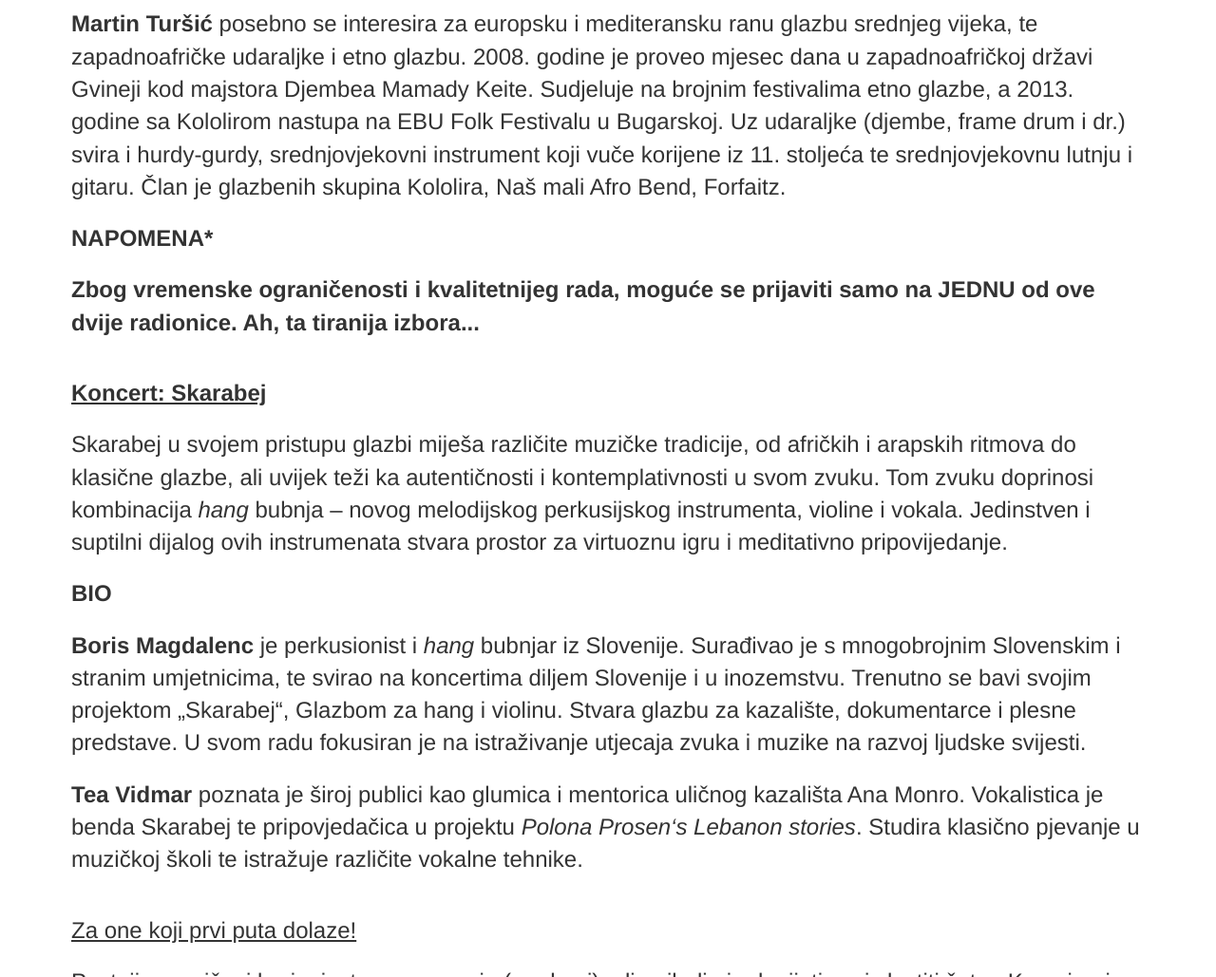
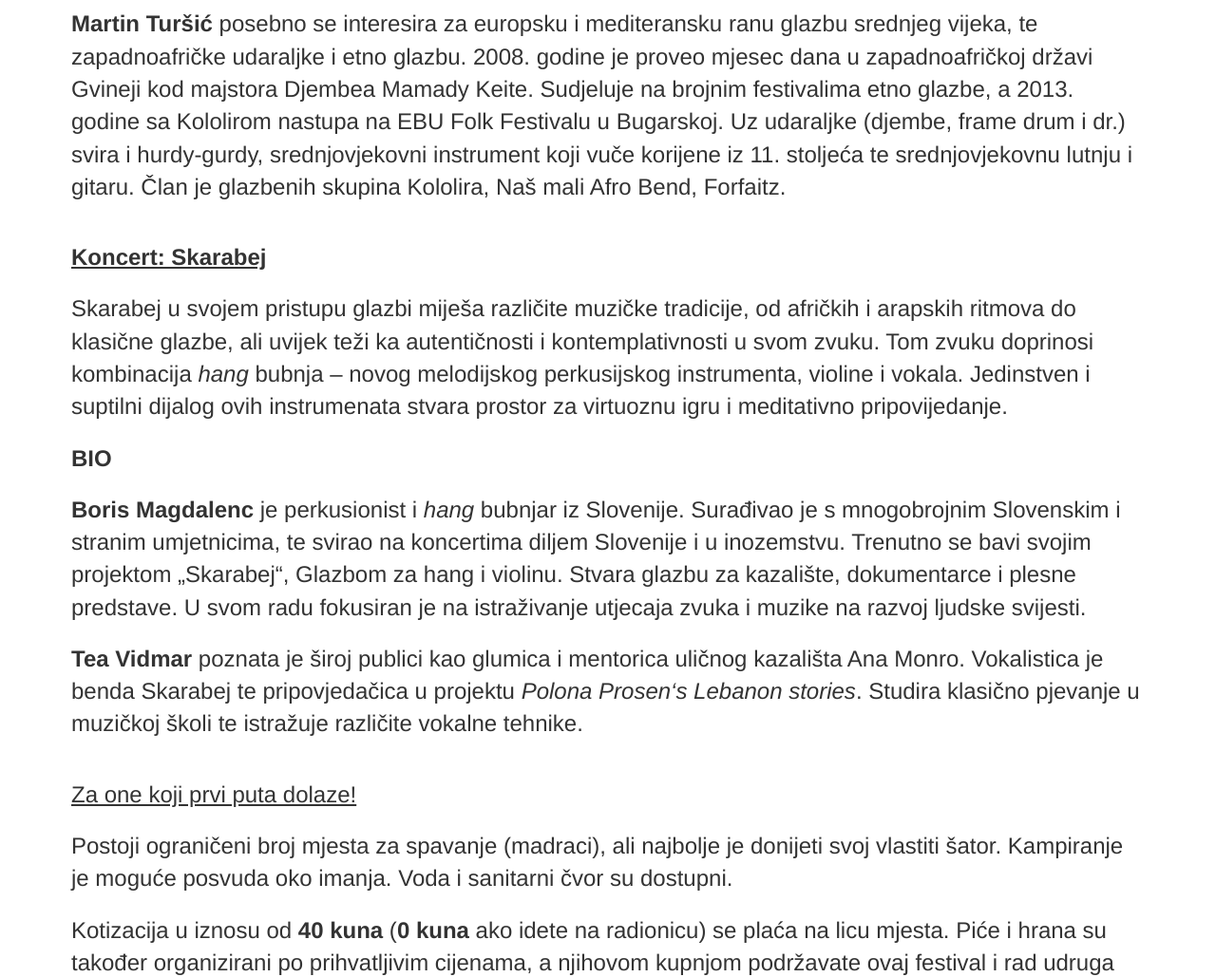
Before and after one commit to sretnoetno/sretnoetnofest, a plain HTML site: page index.html in a window 1280 px wide. Shown: the part 3931-4960 px from the top of the page at 95% size. Drawn offline with nearby package versions, Linux system fonts and the light colour scheme.

Commit message:
Izbacio NAPOMENU o istovremenosti radionica.

```diff
--- a/index.html
+++ b/index.html
@@ -105,10 +105,6 @@
 
 <p><b>Martin Turšić</b> posebno se interesira za europsku i mediteransku ranu glazbu srednjeg vijeka, te zapadnoafričke udaraljke i etno glazbu. 2008. godine je proveo mjesec dana u zapadnoafričkoj državi Gvineji kod majstora Djembea Mamady Keite. Sudjeluje na brojnim festivalima etno glazbe, a 2013. godine sa Kololirom nastupa na EBU Folk Festivalu u Bugarskoj. Uz udaraljke (djembe, frame drum i dr.) svira i hurdy-gurdy, srednjovjekovni instrument koji vuče korijene iz 11. stoljeća te srednjovjekovnu lutnju i gitaru. Član je glazbenih skupina Kololira, Naš mali Afro Bend, Forfaitz.</p>
 
-<p><b>NAPOMENA*</b></p>
-
-<p><b>Zbog vremenske ograničenosti i kvalitetnijeg rada, moguće se prijaviti samo na JEDNU od ove dvije radionice. Ah, ta tiranija izbora...</b></p>
-
 <p></p>
 
 <p><u><b id="koncert">Koncert: Skarabej</b></u></p>
```
